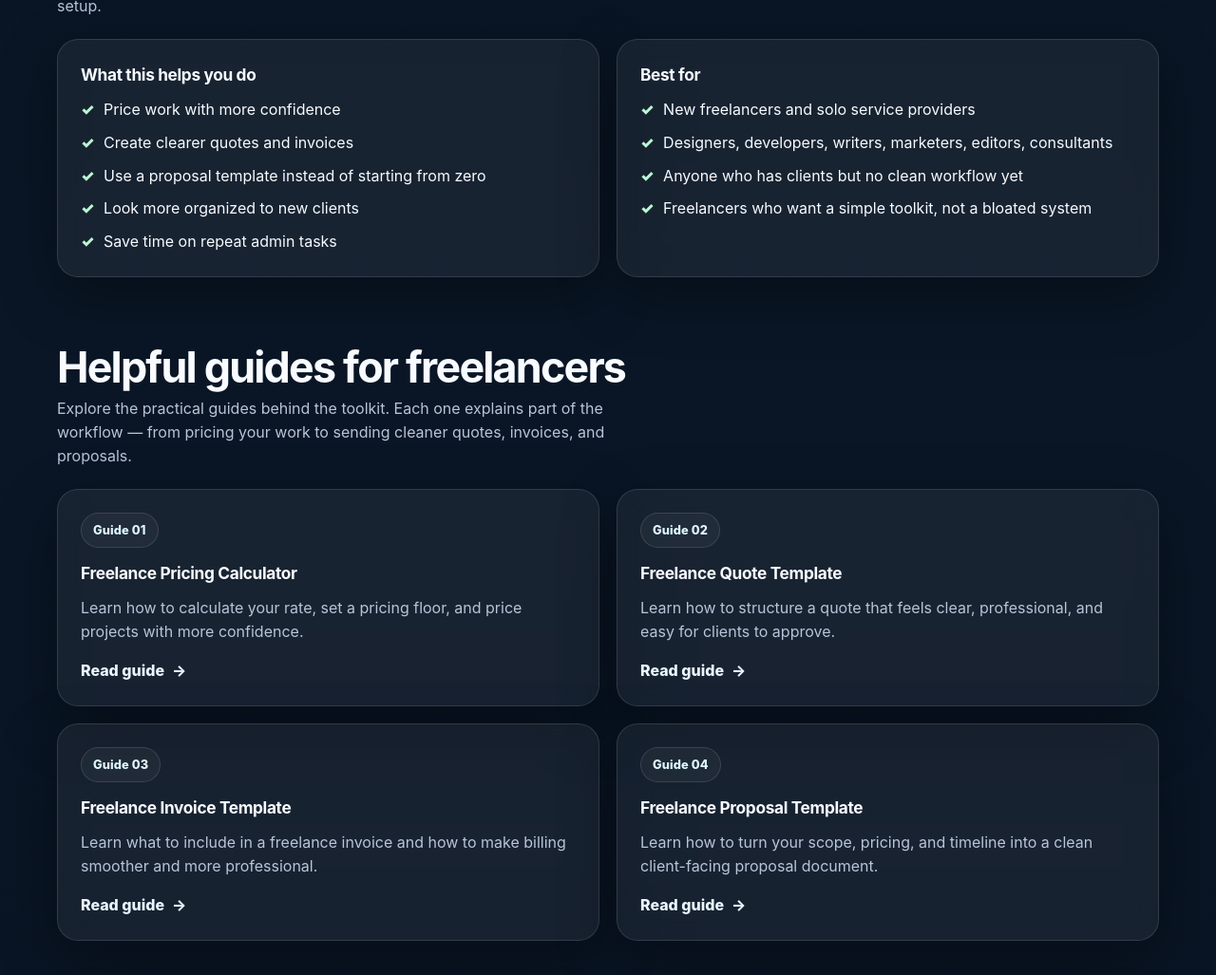
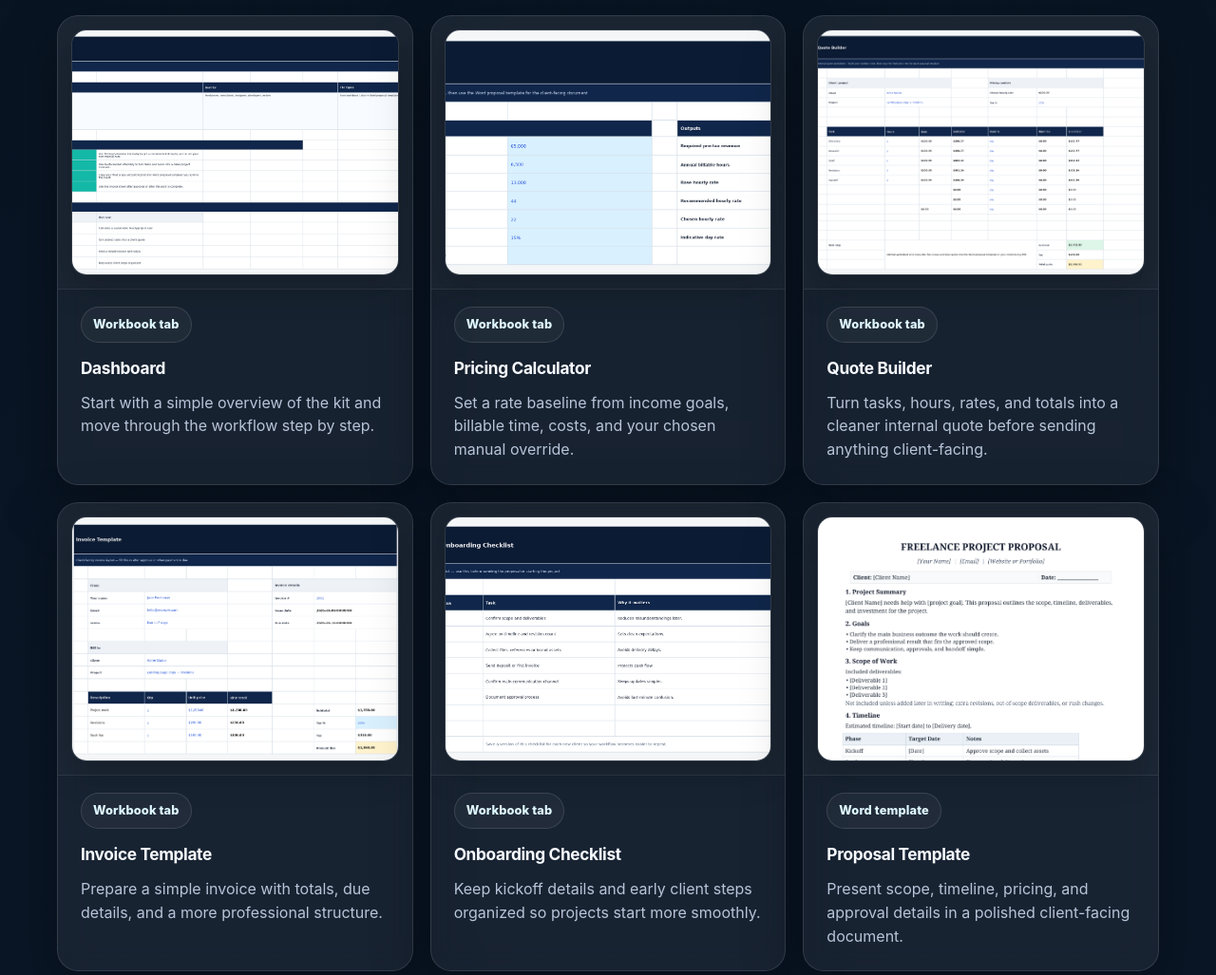
Before and after one commit to justinschuerch/clientreadykit, a plain HTML site: page index.html in a window 1280 px wide. Shown: the part 1622-2649 px from the top of the page at 95% size. Drawn offline with Linux system fonts and the light colour scheme.

Commit message:
Update index.html

```diff
--- a/index.html
+++ b/index.html
@@ -303,7 +303,8 @@
     .faq-item,
     .compat-card,
     .final-cta,
-    .guide-card {
+    .guide-card,
+    .preview-card {
       padding: 24px;
     }
 
@@ -311,7 +312,8 @@
     .benefit h3,
     .faq-item h3,
     .compat-card h3,
-    .guide-card h3 {
+    .guide-card h3,
+    .preview-card h3 {
       margin: 0 0 10px;
       font-size: 1.08rem;
       letter-spacing: -0.02em;
@@ -322,7 +324,8 @@
     .faq-item p,
     .compat-card p,
     .compat-card li,
-    .guide-card p {
+    .guide-card p,
+    .preview-card p {
       margin: 0;
       color: var(--muted);
     }
@@ -438,6 +441,53 @@
       transform: translateX(3px);
     }
 
+    .preview-card {
+      overflow: hidden;
+      transition: transform 0.2s ease, border-color 0.2s ease, background 0.2s ease;
+    }
+
+    .preview-card:hover {
+      transform: translateY(-3px);
+      border-color: rgba(125, 211, 252, 0.22);
+      background: rgba(255, 255, 255, 0.08);
+    }
+
+    .preview-image-wrap {
+      margin: -24px -24px 18px;
+      padding: 14px;
+      background:
+        radial-gradient(circle at top right, rgba(52, 211, 153, 0.10), transparent 0 30%),
+        radial-gradient(circle at bottom left, rgba(125, 211, 252, 0.10), transparent 0 30%),
+        rgba(255,255,255,0.02);
+      border-bottom: 1px solid rgba(255,255,255,0.08);
+    }
+
+    .preview-image {
+      width: 100%;
+      aspect-ratio: 4 / 3;
+      object-fit: cover;
+      object-position: top center;
+      border-radius: 16px;
+      border: 1px solid rgba(255,255,255,0.08);
+      background: rgba(255,255,255,0.03);
+      box-shadow: 0 14px 34px rgba(0,0,0,0.24);
+    }
+
+    .preview-kicker {
+      display: inline-flex;
+      align-items: center;
+      gap: 8px;
+      font-size: 0.8rem;
+      font-weight: 800;
+      letter-spacing: 0.01em;
+      color: #dff7ff;
+      padding: 8px 12px;
+      border-radius: 999px;
+      border: 1px solid rgba(255,255,255,0.12);
+      background: rgba(255,255,255,0.04);
+      margin-bottom: 14px;
+    }
+
     .center-cta {
       text-align: center;
     }
@@ -545,8 +595,13 @@
       .faq-item,
       .compat-card,
       .final-cta,
-      .guide-card {
+      .guide-card,
+      .preview-card {
         padding: 20px;
+      }
+
+      .preview-image-wrap {
+        margin: -20px -20px 16px;
       }
 
       h1 {
@@ -587,6 +642,7 @@
 
       <nav class="nav" aria-label="Primary">
         <a href="#included">What's included</a>
+        <a href="#previews">Previews</a>
         <a href="#benefits">Why it helps</a>
         <a href="#guides">Guides</a>
         <a href="#pricing">Pricing</a>
@@ -612,7 +668,7 @@
 
           <div class="cta-row">
             <button class="btn btn-primary buy-button" type="button">Get Client Ready Kit</button>
-            <a class="btn btn-secondary" href="#included">See what's included</a>
+            <a class="btn btn-secondary" href="#previews">See the actual files</a>
           </div>
 
           <div class="microproof">
@@ -690,6 +746,85 @@
             <h3>One Download, Reusable Files</h3>
             <p>
               Buy once, then reuse the files across future client projects as often as you want.
+            </p>
+          </article>
+        </div>
+      </div>
+    </section>
+
+    <section id="previews">
+      <div class="container">
+        <div class="section-head">
+          <h2>Preview the actual files</h2>
+          <p>
+            See exactly what you get inside the kit. These are real screenshots from the workbook and proposal template included in the download.
+          </p>
+        </div>
+
+        <div class="grid-3">
+          <article class="card preview-card">
+            <div class="preview-image-wrap">
+              <img class="preview-image" src="/dashboard-preview.png" alt="Client Ready Kit dashboard preview" />
+            </div>
+            <div class="preview-kicker">Workbook tab</div>
+            <h3>Dashboard</h3>
+            <p>
+              Start with a simple overview of the kit and move through the workflow step by step.
+            </p>
+          </article>
+
+          <article class="card preview-card">
+            <div class="preview-image-wrap">
+              <img class="preview-image" src="/pricing-calculator-preview.png" alt="Freelance pricing calculator spreadsheet preview" />
+            </div>
+            <div class="preview-kicker">Workbook tab</div>
+            <h3>Pricing Calculator</h3>
+            <p>
+              Set a rate baseline from income goals, billable time, costs, and your chosen manual override.
+            </p>
+          </article>
+
+          <article class="card preview-card">
+            <div class="preview-image-wrap">
+              <img class="preview-image" src="/quote-builder-preview.png" alt="Freelance quote builder spreadsheet preview" />
+            </div>
+            <div class="preview-kicker">Workbook tab</div>
+            <h3>Quote Builder</h3>
+            <p>
+              Turn tasks, hours, rates, and totals into a cleaner internal quote before sending anything client-facing.
+            </p>
+          </article>
+
+          <article class="card preview-card">
+            <div class="preview-image-wrap">
+              <img class="preview-image" src="/invoice-template-preview.png" alt="Freelance invoice spreadsheet preview" />
+            </div>
+            <div class="preview-kicker">Workbook tab</div>
+            <h3>Invoice Template</h3>
+            <p>
+              Prepare a simple invoice with totals, due details, and a more professional structure.
+            </p>
+          </article>
+
+          <article class="card preview-card">
+            <div class="preview-image-wrap">
+              <img class="preview-image" src="/onboarding-checklist-preview.png" alt="Freelance onboarding checklist spreadsheet preview" />
+            </div>
+            <div class="preview-kicker">Workbook tab</div>
+            <h3>Onboarding Checklist</h3>
+            <p>
+              Keep kickoff details and early client steps organized so projects start more smoothly.
+            </p>
+          </article>
+
+          <article class="card preview-card">
+            <div class="preview-image-wrap">
+              <img class="preview-image" src="/proposal-preview.png" alt="Freelance project proposal document preview" />
+            </div>
+            <div class="preview-kicker">Word template</div>
+            <h3>Proposal Template</h3>
+            <p>
+              Present scope, timeline, pricing, and approval details in a polished client-facing document.
             </p>
           </article>
         </div>
```
